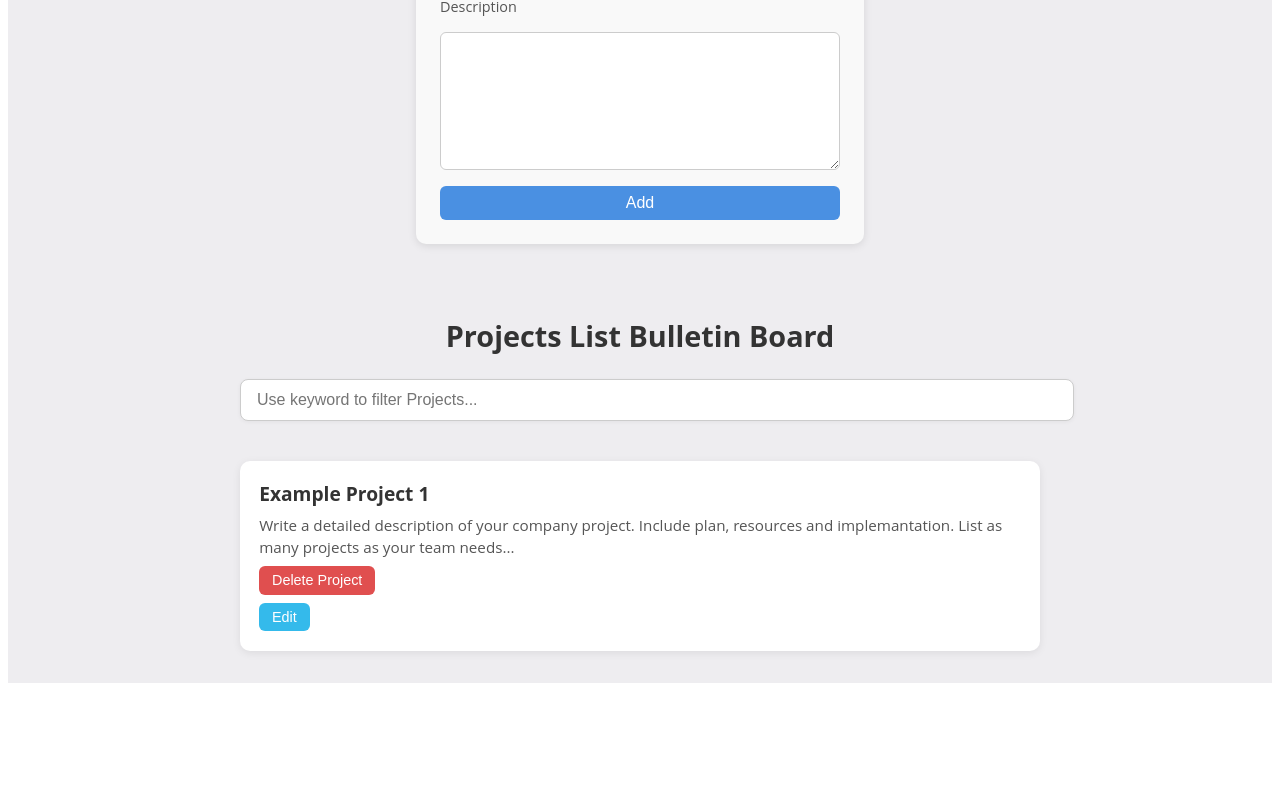
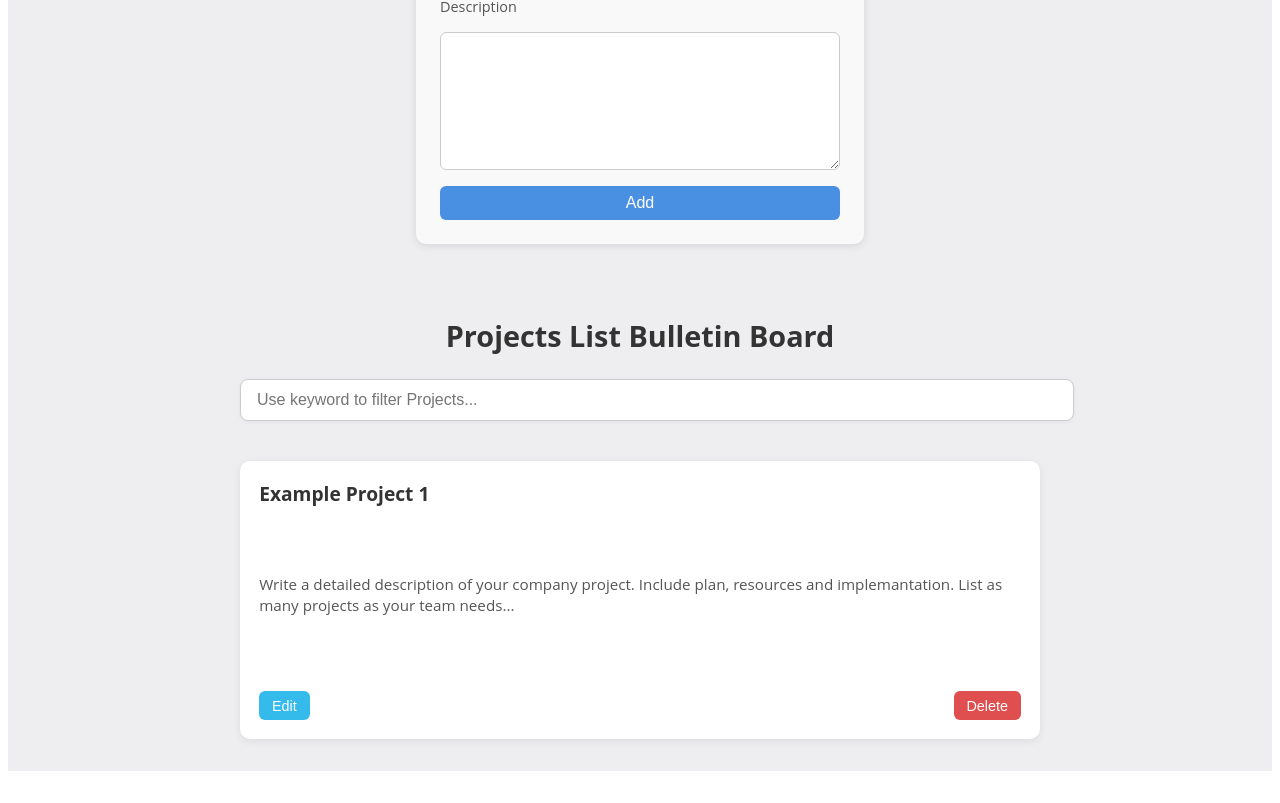
Before and after one commit to ATMPorkandBeans-code/my-spa-lab, a React (Vite) app: page / in a window 1280 px wide. Shown: the part 393-1196 px from the top of the page. Before the commit the page ends 1108 px from the top, so only its background shows below. Built offline with nearby package versions, Linux system fonts and the light colour scheme.

Commit message:
updated CSS

```diff
--- a/src/components/projectCard.jsx
+++ b/src/components/projectCard.jsx
@@ -8,18 +8,23 @@ function ProjectCard({ project, deleteProject, editProject }) {
     <div className={styles.card}>
       <h2>{project.title}</h2>
       <p>{project.description}</p>
+
+       <div className={styles.cardActions}>
+      <button
+              className={styles.editButton}
+              onClick={() => editProject(project)}
+            >
+              Edit
+            </button>
+
+
       <button
         className={styles.deleteButton}
         onClick={() => deleteProject(project)}
       >
-        Delete Project
+        Delete
       </button>
-      <button
-        className={styles.editButton}
-        onClick={() => editProject(project)}
-      >
-        Edit
-      </button>
+      </div>
     </div>
   );
 }
--- a/src/styles/projectCard.module.css
+++ b/src/styles/projectCard.module.css
@@ -4,15 +4,13 @@
   padding: 1.2rem;
   margin: 1rem 0;
   box-shadow: 0 2px 8px rgba(0, 0, 0, 0.08);
+
   display: flex;
   flex-direction: column;
-  gap: 0.5rem;
-  transition: transform 0.2s ease, box-shadow 0.2s ease;
-}
+  justify-content: space-between;
 
-.card:hover {
-  transform: translateY(-3px);
-  box-shadow: 0 4px 12px rgba(0, 0, 0, 0.12);
+  /* Optional: you can keep or lower this if you want shorter cards */
+  min-height: 240px;
 }
 
 /* Title */
@@ -22,50 +20,45 @@
   color: #333;
 }
 
-/* Description text */
+/* Description - remove extra bottom margin & keep it clean */
 .card p {
-  margin: 0;
+  margin: 0; /* <-- was adding space before buttons */
   font-size: 0.95rem;
   color: #555;
   line-height: 1.4;
 }
 
-.deleteButton {
-  align-self: flex-start;
+/* Buttons at bottom with tighter spacing */
+.cardActions {
+  display: flex;
+  justify-content: space-between;
+  align-items: center;
+  margin-top: 0.5rem; /* reduce from auto / large gap */
+}
+
+.deleteButton,
+.editButton {
   padding: 0.4rem 0.8rem;
-  background-color: #e04f4f;
-  color: white;
   border: none;
   border-radius: 6px;
   cursor: pointer;
   font-size: 0.9rem;
+  color: white;
   transition: background-color 0.2s ease;
+}
+
+.deleteButton {
+  background-color: #e04f4f;
 }
 
 .deleteButton:hover {
   background-color: #c43f3f;
 }
 
-.deleteButton:active {
-  background-color: #a83232;
-}
-
 .editButton {
-  align-self: flex-start;
-  padding: 0.4rem 0.8rem;
   background-color: #34baeb;
-  color: white;
-  border: none;
-  border-radius: 6px;
-  cursor: pointer;
-  font-size: 0.9rem;
-  transition: background-color 0.2s ease;
 }
 
 .editButton:hover {
-  background-color: #34baeb;
+  background-color: #1aa5d5;
 }
-
-.editButton:active {
-  background-color: #34baeb;
-}
```
